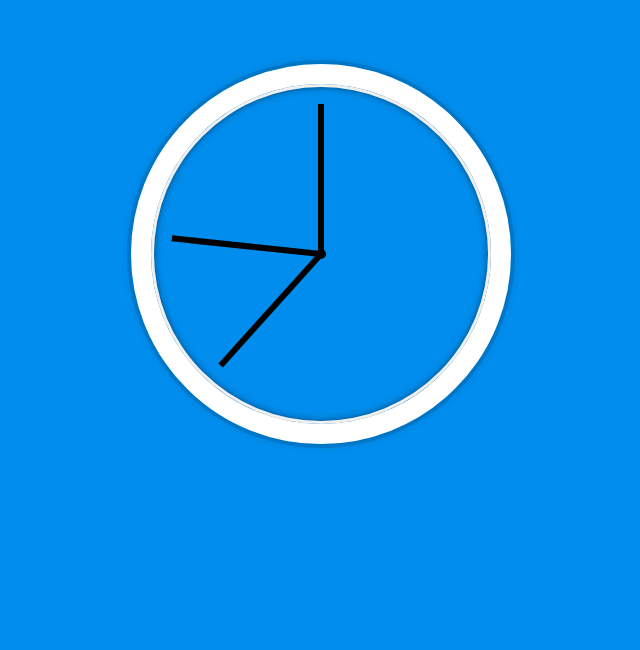
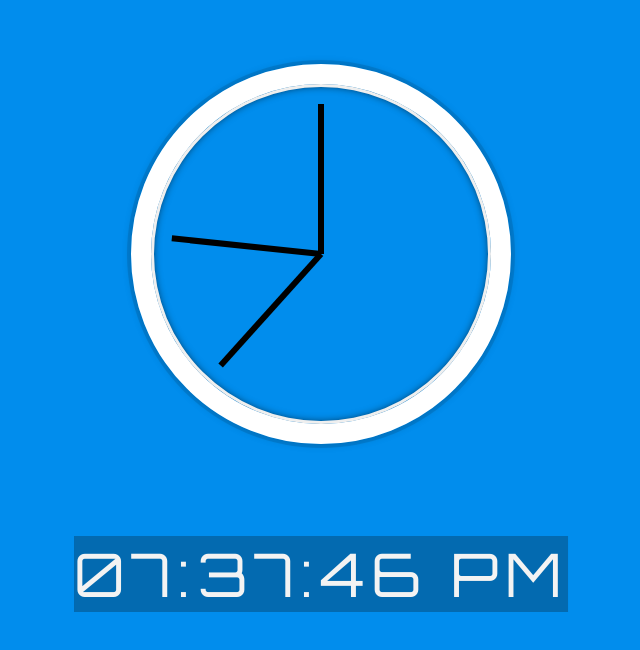
Before and after one commit to ElandVarse/30ChallengeJavascript, a plain HTML site: page Day 2 - CSS + JS - Clock/clock.html in a window 1280 px wide. Shown: the part 146-796 px from the top of the page, without its empty margins (319-959 px from the left). Drawn offline with Linux system fonts and the light colour scheme.

Commit message:
Day 2
Digital Clock add

```diff
--- a/Day 2 - CSS + JS - Clock/clock.html
+++ b/Day 2 - CSS + JS - Clock/clock.html
@@ -1,4 +1,4 @@
-<!--Corrigir bug quando é atingido 60seg-->
+<!--Corrigir bug quando é atingido 60seg no relógio normal-->
 <!DOCTYPE html>
 <html lang="en">
 <head>
@@ -6,6 +6,7 @@
     <meta name="viewport" content="width=device-width, initial-scale=1.0">
     <meta http-equiv="X-UA-Compatible" content="ie=edge">
     <link rel="stylesheet" href="style.css">
+    <link href="https://fonts.googleapis.com/css?family=Orbitron&display=swap" rel="stylesheet">
     <title>JS + CSSClocl</title>
 </head>
 <body>
@@ -18,6 +19,7 @@
         </div>
     </div>
 
+    <div id='clockDigital'class='digital' onload='setDigital()'></div>
     <script src='main.js'></script>
 </body>
 </html>
--- a/Day 2 - CSS + JS - Clock/main.js
+++ b/Day 2 - CSS + JS - Clock/main.js
@@ -15,6 +15,34 @@ function setDate() {
     const hours = now.getHours();
     const hoursDegrees = ((hours / 60) * 360) + 90;
     hourHand.style.transform=`rotate(${hourHand}deg)`;
+    setTimeout(setDate, 1000); //Atualiza a cada segundo
 }
+setDate();
 
-setInterval(setDate, 1000); //atualiza a cada segundo
+//atualiza a cada segundo
+function setDigital() {
+    const now = new Date(); //Pega data atual
+    let h = now.getHours();
+    let m = now.getMinutes();
+    let s = now.getSeconds();
+    let session = 'AM';
+
+    if(h==0){
+        h=12;
+    }
+    if(h>12){
+        h = h-12;
+        session='PM';
+    }
+    //adiciona 0 na frente do número
+    h = (h < 10) ? "0" + h : h;
+    m = (m < 10) ? "0" + m : m;
+    s = (s < 10) ? "0" + s : s;
+
+    var time = `${h}:${m}:${s} ${session}`;
+    //implementa o resultado dentro da div
+    document.getElementById('clockDigital').innerText = time;
+    document.getElementById('clockDigital').textContent = time;
+    setTimeout(setDigital, 1000);
+}
+setDigital();
--- a/Day 2 - CSS + JS - Clock/style.css
+++ b/Day 2 - CSS + JS - Clock/style.css
@@ -1,5 +1,6 @@
+
 html {
-  background: #018DED;
+  background: rgb(1, 141, 237);
   background-size: cover;
   font-family: 'helvetica neue';
   text-align: center;
@@ -48,12 +49,15 @@ body {
   transition: all 0.05s;
   transition-timing-function: cubic-bezier(0.1, 2.7, 0.58, 1);
 }
-
-.bolinha{
-    width: 10px;
-    height: 10px;
-    border-radius:100%;
-    background-color: black;
-    position: absolute;
-    margin-left: 49.6%;
+/* Style Digital Clock */
+.digital{
+  position: absolute;
+  top: 90%;
+  left: 50%;
+  transform: translateX(-50%) translateY(-50%);
+  color: #f3f3f3;
+  font-size: 60px;
+  font-family: 'Orbitron';
+  background-color: rgba(7, 24, 36, 0.3);
+  letter-spacing: 7px;
 }
```
